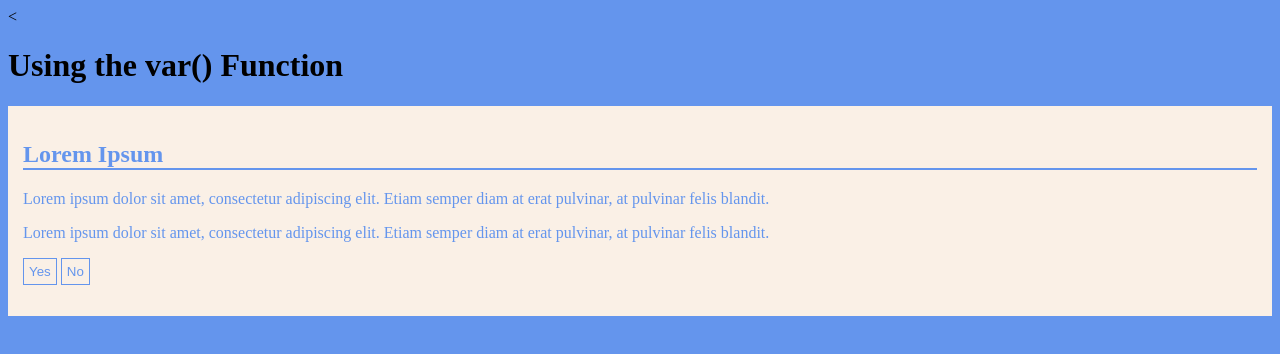
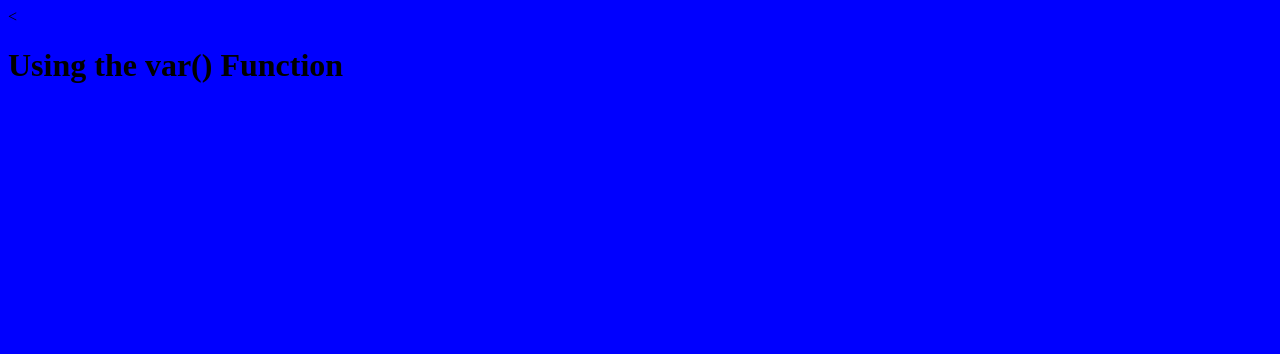
Before and after one commit to poisonleviathan/Test.1Repo, a plain HTML site: page testRepo/index.html in a window 1280 px wide. Drawn offline with Linux system fonts and the light colour scheme.

Commit message:
Update styles.css

```diff
--- a/testRepo/styles.css
+++ b/testRepo/styles.css
@@ -1,6 +1,6 @@
 :root {
-    --blue: #6495ed;
-    --white: #faf0e6;
+    --blue: blue;
+    --white: yelow;
   }
 
   body {
```
